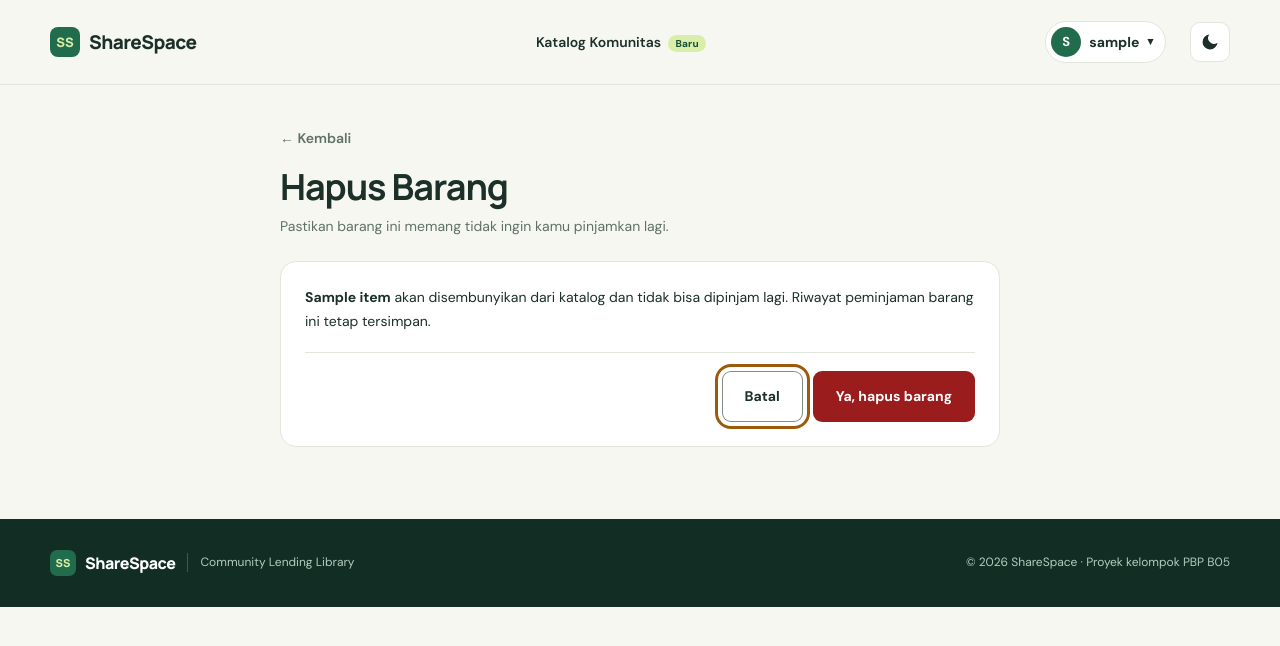
After one commit to pbp-kelompok-B05/ShareSpace, a Django app: page /katalog/1/hapus/ in a window 1280 px wide. The commit adds this page. Shown: the top 646 px of the page. Run offline with Django 5.2, Linux system fonts and the light colour scheme; a user stored in the database is signed in; tables that the repository leaves empty hold one stand-in row (values such as "Sample post"); some libraries are stand-ins or nearby versions.

Commit message:
feat(items): tambah hapus barang (soft delete) dengan konfirmasi dialog HTMX

```diff
--- a/items/static/items/css/form.css
+++ b/items/static/items/css/form.css
@@ -18,3 +18,6 @@
     .item-form-row{grid-template-columns:minmax(0,1fr)}
     .item-form-actions .button{flex:1 1 100%}
 }
+
+/* Konfirmasi hapus (halaman dan dialog). */
+.item-delete-text{margin:0 0 18px;color:var(--ink);font-size:14px;line-height:1.7;overflow-wrap:anywhere}
--- /dev/null
+++ b/items/templates/items/item_confirm_delete.html
@@ -0,0 +1,25 @@
+{% extends "base.html" %}
+{% load static %}
+{% comment %}
+Halaman konfirmasi hapus untuk akses tanpa JS (link "Hapus Barang" di detail).
+Dengan HTMX, konfirmasi yang sama tampil di dialog (partials/item_delete_dialog.html).
+{% endcomment %}
+
+{% block title %}Hapus Barang — ShareSpace{% endblock %}
+
+{% block extra_head %}
+<link rel="stylesheet" href="{% static 'items/css/form.css' %}">
+{% endblock %}
+
+{% block content %}
+<section class="item-form-page container" aria-labelledby="item-delete-title">
+    <div class="item-form-inner">
+        <a class="item-form-back" href="{{ cancel_url }}">← Kembali</a>
+        <h1 id="item-delete-title" class="item-form-title">Hapus Barang</h1>
+        <p class="item-form-subtitle">Pastikan barang ini memang tidak ingin kamu pinjamkan lagi.</p>
+        <div class="card item-form-card">
+            {% include "items/partials/item_delete_form.html" %}
+        </div>
+    </div>
+</section>
+{% endblock %}
--- /dev/null
+++ b/items/templates/items/partials/item_delete_form.html
@@ -0,0 +1,16 @@
+{% comment %}
+Konfirmasi hapus (soft delete). Dipakai halaman konfirmasi (tanpa JS) dan dialog di detail (HTMX).
+Context: item, form_action, cancel_url. Fokus awal di Batal karena aksinya destruktif.
+{% endcomment %}
+<form id="item-delete-form" class="item-delete-form" method="post" action="{{ form_action }}"
+      hx-post="{{ form_action }}" hx-disabled-elt="find button[type='submit']">
+    {% csrf_token %}
+    <p class="item-delete-text">
+        <strong>{{ item.name }}</strong> akan disembunyikan dari katalog dan tidak bisa dipinjam lagi.
+        Riwayat peminjaman barang ini tetap tersimpan.
+    </p>
+    <div class="item-form-actions">
+        <a class="button button-secondary" href="{{ cancel_url }}" data-dialog-close autofocus>Batal</a>
+        <button type="submit" class="button button-danger">Ya, hapus barang</button>
+    </div>
+</form>
--- a/items/templates/items/partials/item_detail_body.html
+++ b/items/templates/items/partials/item_detail_body.html
@@ -75,9 +75,9 @@ Context: item, can_manage.
                     {% if item.is_available %}
                         {% if edit_url or delete_url %}
                             <div class="item-detail-manage">
-                                {# Tanpa JS: link ke halaman edit. Dengan HTMX: form dimuat ke dialog (detail.html). #}
+                                {# Tanpa JS: link ke halaman edit/konfirmasi hapus. Dengan HTMX: isinya dimuat ke dialog (detail.html). #}
                                 {% if edit_url %}<a class="button button-secondary" href="{{ edit_url }}" hx-get="{{ edit_url }}" hx-target="#item-dialog-body">Edit Barang</a>{% endif %}
-                                {% if delete_url %}<a class="button button-danger-outline" href="{{ delete_url }}">Hapus Barang</a>{% endif %}
+                                {% if delete_url %}<a class="button button-danger-outline" href="{{ delete_url }}" hx-get="{{ delete_url }}" hx-target="#item-dialog-body">Hapus Barang</a>{% endif %}
                             </div>
                         {% endif %}
                     {% elif edit_url or delete_url %}
--- a/items/urls.py
+++ b/items/urls.py
@@ -11,4 +11,5 @@ urlpatterns = [
     path("<int:pk>/", views.item_detail, name="detail"),
     path("<int:pk>/json/", views.item_detail_json, name="detail_json"),
     path("<int:pk>/edit/", views.item_edit, name="edit"),
+    path("<int:pk>/hapus/", views.item_delete, name="delete"),
 ]
--- a/items/views.py
+++ b/items/views.py
@@ -156,3 +156,25 @@ def item_edit(request, item):
     else:
         template = "items/partials/item_form.html"
     return render(request, template, context)
+
+
+@require_http_methods(["GET", "POST"])
+@item_owner_required
+def item_delete(request, item):
+    if request.method == "POST":
+        # Soft delete: baris tetap ada untuk riwayat peminjaman (FK loans PROTECT).
+        # Tanpa force: barang dipinjam sudah ditolak decorator dengan 403.
+        item.soft_delete()
+        messages.success(request, f"{item.name} berhasil dihapus dari katalog.")
+        # TODO: arahkan ke items:my_items setelah halaman "Barang saya" dibuat.
+        catalog_url = reverse("items:catalog")
+        # Detail barang sudah 404, jadi HTMX juga pindah halaman; toast tampil dari messages.
+        return hx_redirect(catalog_url) if is_htmx(request) else redirect(catalog_url)
+
+    context = {
+        "item": item,
+        "form_action": reverse("items:delete", args=[item.pk]),
+        "cancel_url": reverse("items:detail", args=[item.pk]),
+    }
+    template = "items/partials/item_delete_dialog.html" if is_htmx(request) else "items/item_confirm_delete.html"
+    return render(request, template, context)
```
Also changed, not shown: items/templates/items/partials/item_delete_dialog.html (added, +9 -0 lines).
